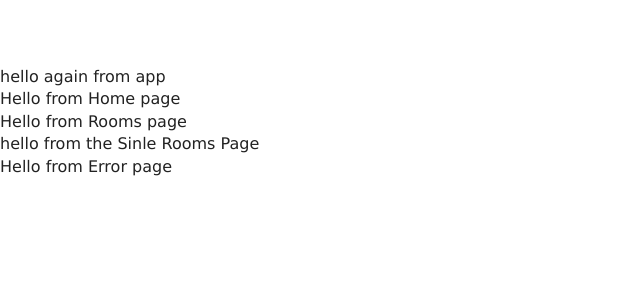
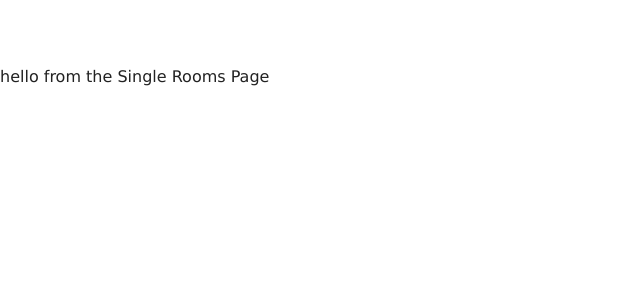
Before and after one commit to onitwin/reactbeachtutorial, a React (Create React App) app: page /rooms/1 in a window 1280 px wide. Shown: the top 300 px of the page, without its empty margins (0-640 px from the left). Built offline with nearby package versions, Linux system fonts and the light colour scheme.

Commit message:
routes setup

```diff
--- a/src/App.js
+++ b/src/App.js
@@ -4,15 +4,19 @@
 import Rooms from './pages/Rooms'
 import SingleRoom from './pages/SingleRoom'
 import Error from './pages/Error'
+import { Route,Switch} from 'react-router-dom'
 
 function App() {
   return (
     <>
-    hello again from app
-    <Home/>
-    <Rooms/>
-    <SingleRoom/>
-    <Error/>
+    <Switch>
+    <Route exact path="/" component={Home}/>
+    <Route  exact path="/rooms" component={Rooms}/>
+    <Route exact path="/rooms/:slug" component={SingleRoom}/>
+    <Route component={Error}/>
+    </Switch>
+
+
     </>
   );
 }
--- a/src/index.js
+++ b/src/index.js
@@ -2,12 +2,13 @@
 import ReactDOM from 'react-dom';
 // import './index.css';
 import App from './App';
+import {BrowserRouter as Router} from 'react-router-dom'
 import * as serviceWorker from './serviceWorker';
 
 ReactDOM.render(
-  <React.StrictMode>
+  <Router>
     <App />
-  </React.StrictMode>,
+    </Router>,
   document.getElementById('root')
 );
 
--- a/src/pages/SingleRoom.js
+++ b/src/pages/SingleRoom.js
@@ -4,7 +4,7 @@
   render(){
     return(
       <div>
-    hello from the Sinle Rooms Page
+    hello from the Single Rooms Page
     </div>
     )
   }
```
